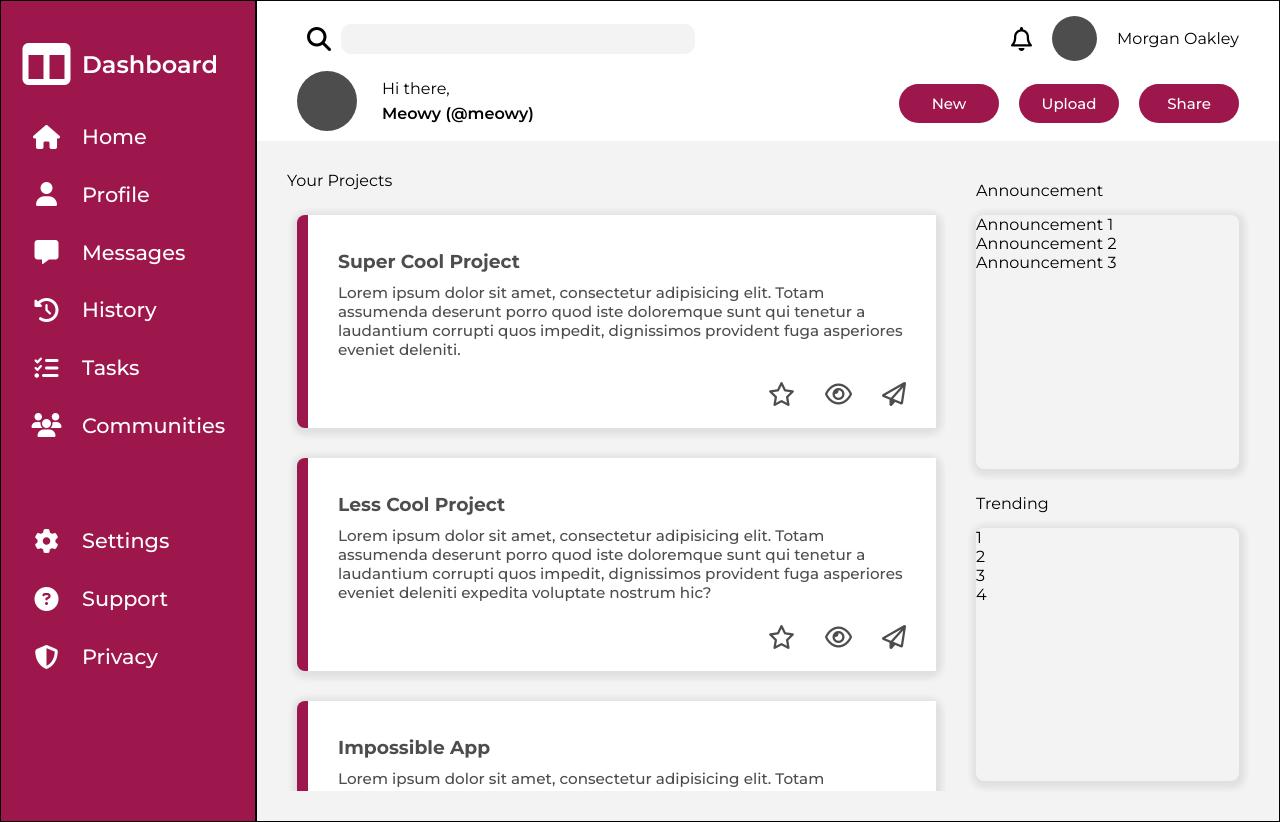
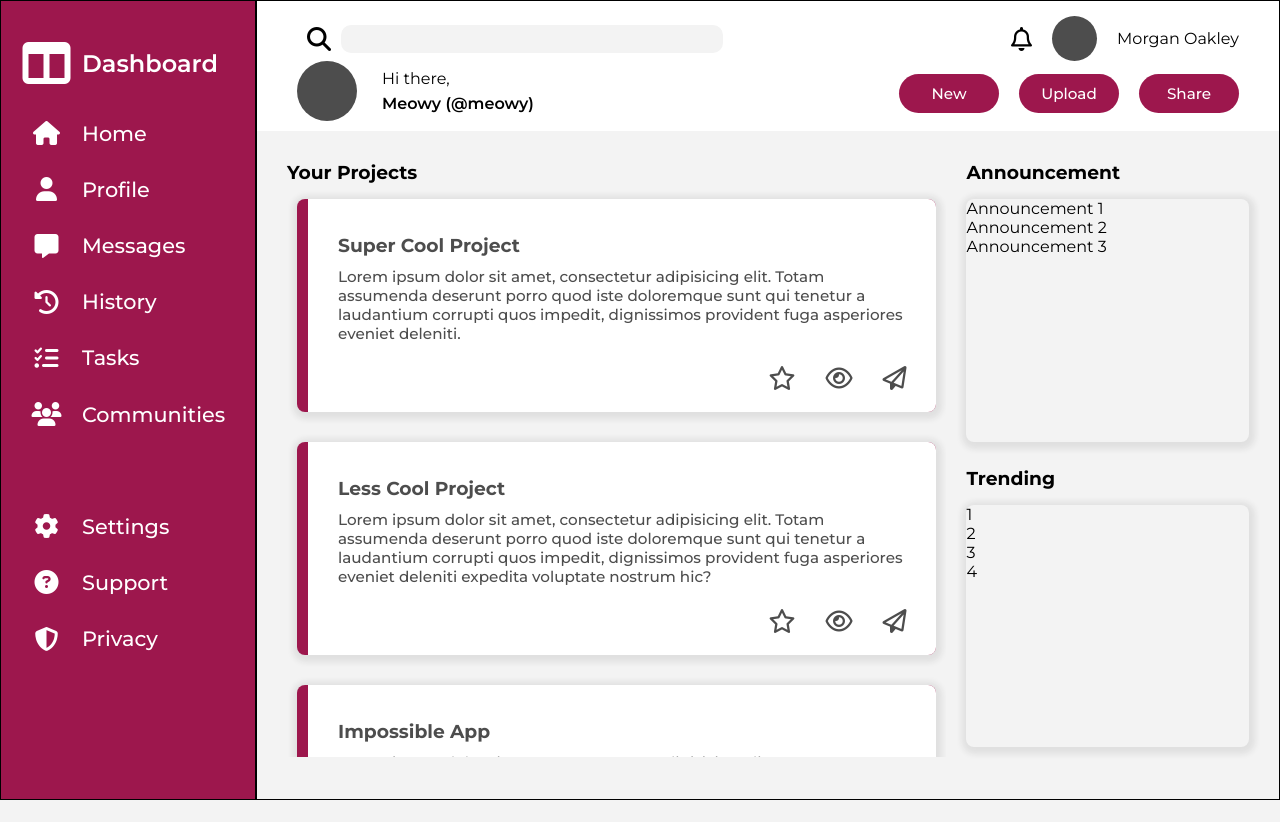
Before and after one commit to meowyboii/admin-dashboard, a plain HTML site: page index.html in a window 1280 px wide. After the commit the page ends 800 px from the top, so only its background shows below. Drawn offline with Linux system fonts and the light colour scheme.

Commit message:
fix overflow issue in the header

```diff
--- a/index.html
+++ b/index.html
@@ -66,7 +66,7 @@
         </div>
         <div id="main-content">
           <div id="projects-container">
-            <div>Your Projects</div>
+            <h3>Your Projects</h3>
             <div id="projects">
               <div class="project-bg">
                 <div class="project">
@@ -180,13 +180,13 @@
             </div>
           </div>
           <div id="side-info">
-            <div>Announcement</div>
+            <h3>Announcement</h3>
             <div id="announcements">
               <div class="announcement">Announcement 1</div>
               <div class="announcement">Announcement 2</div>
               <div class="announcement">Announcement 3</div>
             </div>
-            <div>Trending</div>
+            <h3>Trending</h3>
             <div id="trending">
               <div class="trend">
                 <div class="icon"></div>
--- a/styles.css
+++ b/styles.css
@@ -58,6 +58,7 @@ i.dashboard {
 #main {
   display: flex;
   flex-direction: column;
+  overflow: hidden;
 }
 #header {
   display: grid;
@@ -65,7 +66,6 @@ i.dashboard {
   grid-template-rows: repeat(2, 1fr);
   box-shadow: 10px 0 6px 5px rgba(36, 36, 36, 0.219);
   padding: 10px 40px;
-  row-gap: 10px;
   background-color: white;
 }
 #search-bar {
@@ -75,8 +75,8 @@ i.dashboard {
   gap: 10px;
 }
 input[type="search"] {
-  width: 65%;
-  height: 30px;
+  width: 70%;
+  height: 80%;
   border: 0;
   border-radius: 10px;
   background-color: var(--dirty-white);
@@ -121,7 +121,7 @@ input[type="search"] {
   border-radius: 30px;
   color: white;
   font-weight: 500;
-  font-size: 15px;
+  font-size: var(--font-small);
   cursor: pointer;
   width: clamp(100px, 6vw, 200px);
 }
@@ -130,7 +130,7 @@ input[type="search"] {
   justify-content: center;
   padding: 30px;
   gap: 20px;
-  height: 85vh;
+  height: 82vh;
   background-color: var(--dirty-white);
 }
 #projects-container {
@@ -145,7 +145,7 @@ input[type="search"] {
   gap: 30px;
   height: 100%;
   overflow: auto;
-  margin-top: 15px;
+  margin-top: 5px;
   padding: 10px;
 }
 .project-bg {
@@ -158,6 +158,7 @@ input[type="search"] {
   background-color: white;
   height: 100%;
   padding: 35px 30px;
+  border-radius: 0 8px 8px 0;
   color: var(--text-color);
 }
 .project-content {
@@ -182,7 +183,6 @@ input[type="search"] {
   flex-direction: column;
   width: 30%;
   height: 100%;
-  padding: 10px;
 }
 #announcements {
   margin: 15px 0 25px 0;
@@ -193,7 +193,7 @@ input[type="search"] {
 .announcement {
 }
 #trending {
-  margin-top: 15px;
+  margin: 15px 0 10px 0;
   height: 50%;
   box-shadow: 1px 2px 6px 5px rgba(36, 36, 36, 0.089);
   border-radius: 8px;
```
